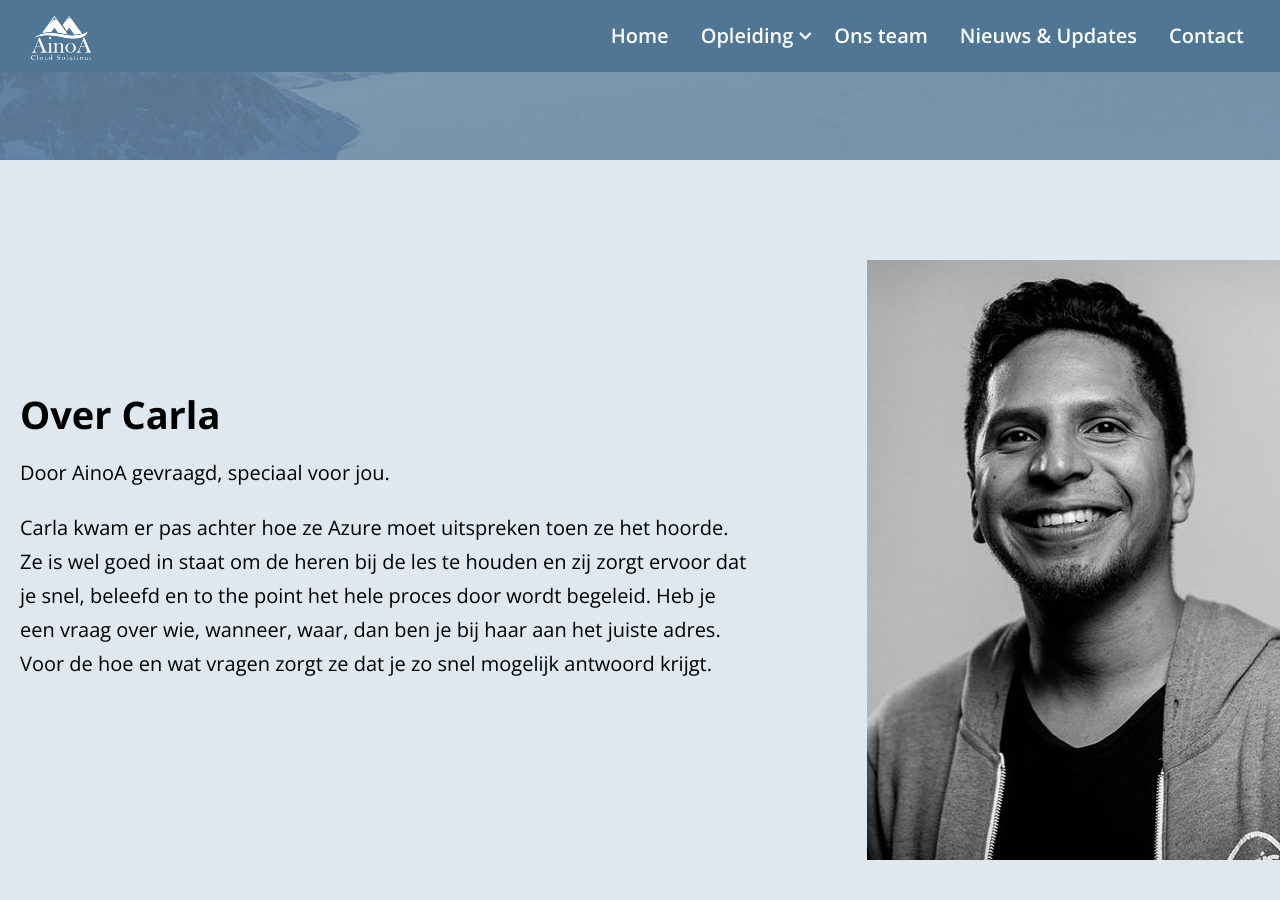
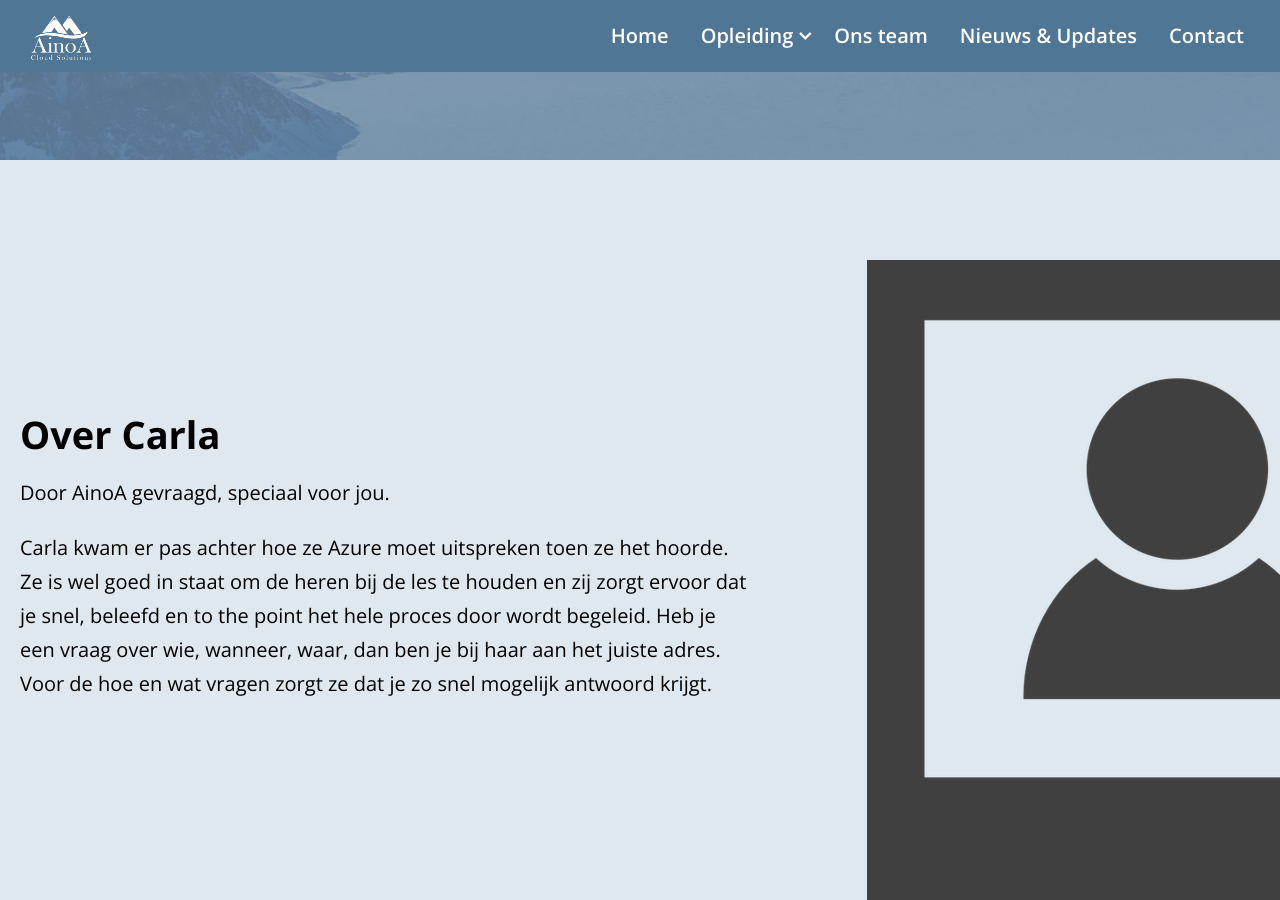
Before and after one commit to Dimtemp/ainoawebsite, a Jekyll site: the page built from _teams/carla-hofland.html, in a window 1280 px wide and 900 px high, scrolled down 321 px. Built offline with Jekyll 4.4.1, drawn with Linux system fonts in a browser that asks for light colours.

Commit message:
Update carla-hofland.html

```diff
--- a/_teams/carla-hofland.html
+++ b/_teams/carla-hofland.html
@@ -1,7 +1,7 @@
 ---
 layout: team
 title: "Carla Hofland"
-image: /assets/images/team-member/team-member-3.jpg
+image: /assets/images/team-member/team-member-3b.png
 order: 3
 description: Jarenlange ervaring in zakelijke dienstverlening zowel aan de klant- als aan leverancierzijde. Organisator in hart en nieren.
 facebook_link: #
```
